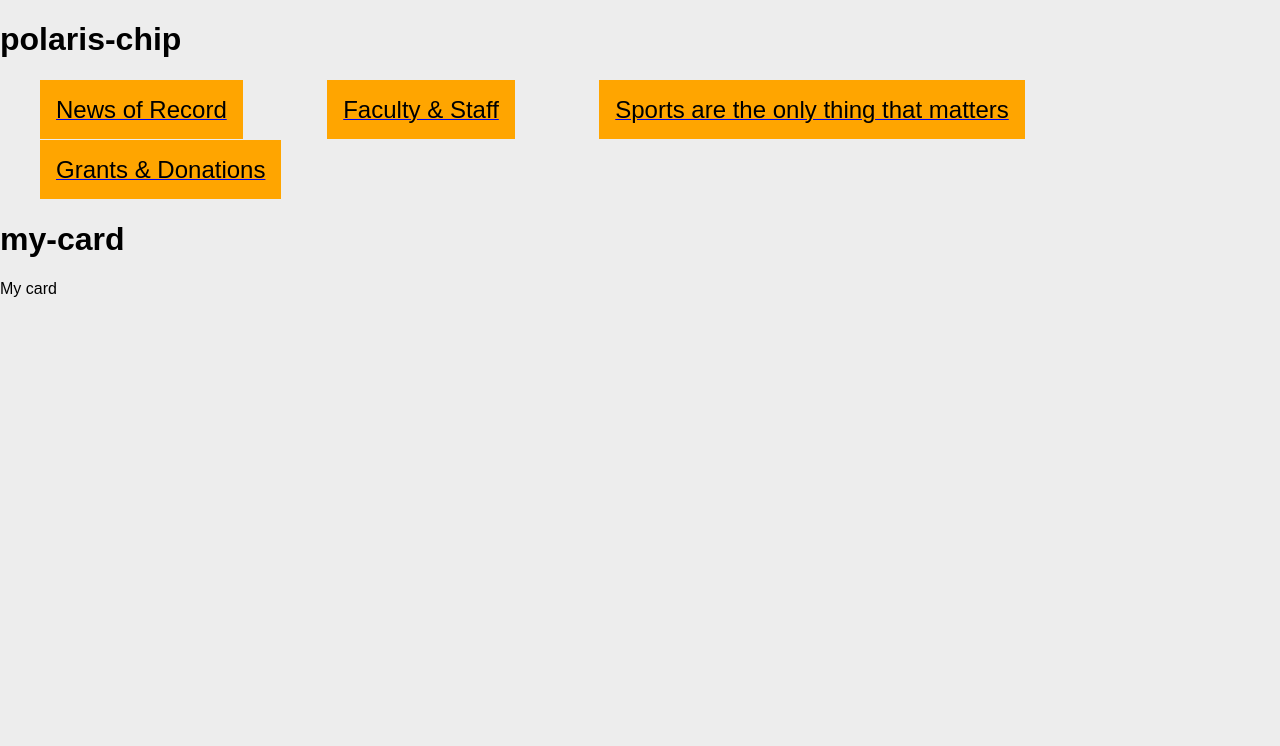
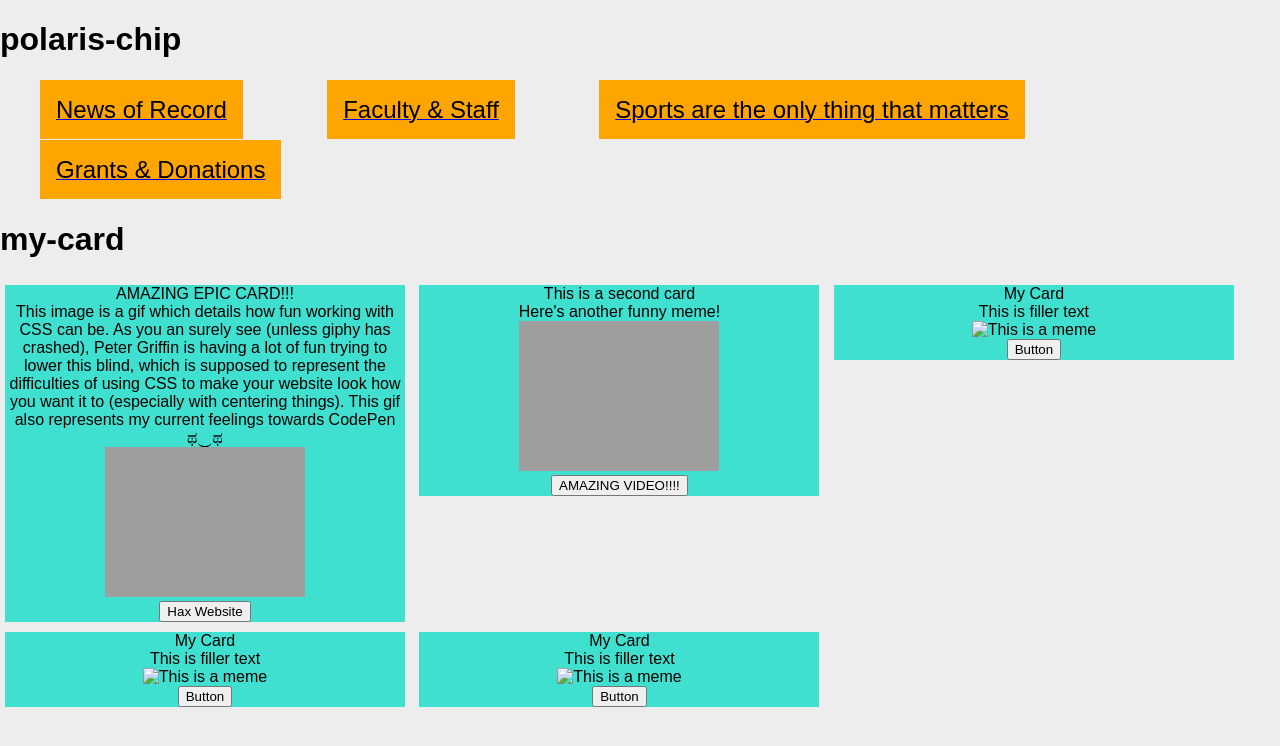
Before and after one commit to zdodson21/polaris-chip, a website with bundled scripts: page index.html in a window 1280 px wide. Built offline with nearby package versions, Linux system fonts and the light colour scheme.

Commit message:
Started assignment

```diff
--- a/index.html
+++ b/index.html
@@ -34,6 +34,10 @@
 
 
   <h1>my-card</h1>
+  <my-card header="AMAZING EPIC CARD!!!" text="This image is a gif which details how fun working with CSS can be. As you an surely see (unless giphy has crashed), Peter Griffin is having a lot of fun trying to lower this blind, which is supposed to represent the difficulties of using CSS to make your website look how you want it to (especially with centering things). This gif also represents my current feelings towards CodePen ಥ‿ಥ" meme="https://media2.giphy.com/media/yYSSBtDgbbRzq/giphy.gif?cid=ecf05e474unthi9kin9jwi2th7oyx4vuy30igipopfic1v8n&ep=v1_gifs_search&rid=giphy.gif&ct=g" buttonText="Hax Website" buttonLink="https://hax.psu.edu/"></my-card>
+  <my-card header="This is a second card" text="Here's another funny meme!" meme="https://i.redd.it/32vqf2dfl5a11.jpg" buttonText="AMAZING VIDEO!!!!" buttonLink="https://www.youtube.com/watch?v=dQw4w9WgXcQ"></my-card>
+  <my-card></my-card>
+  <my-card></my-card>
   <my-card></my-card>
 
   <!-- this is what is bringing in the definition for this tag -->
--- a/src/my-card.js
+++ b/src/my-card.js
@@ -13,24 +13,45 @@ export class MyCard extends LitElement {
 
   constructor() {
     super();
-    this.title = "My card";
+    this.header = "My Card";
+    this.text = "This is filler text"
+    this.meme = "#"
+    this.buttonText = "Button"
+    this.buttonLink = "#"
   }
 
   static get styles() {
     return css`
       :host {
-        display: block;
+        display: inline-flex;
       }
+
+      div {
+        background-color: turquoise;
+        width: 400px;
+        text-align: center;
+        margin: 5px;
+      }
+
+      div img {
+        width: 200px;
+      }
+
+
     `;
   }
 
   render() {
-    return html`<div>${this.title}</div>`;
+    return html`<div>${this.header} <br> ${this.text} <br> <img src="${this.meme}" alt="This is a meme"> <br> <a href="${this.buttonLink}"><button>${this.buttonText}</button></a></div>`;
   }
 
   static get properties() {
     return {
-      title: { type: String },
+      header: { type: String },
+      text:  { type: String},
+      meme:  { type: String},
+      buttonText: { type: String},
+      buttonLink: { type: String},
     };
   }
 }
```
